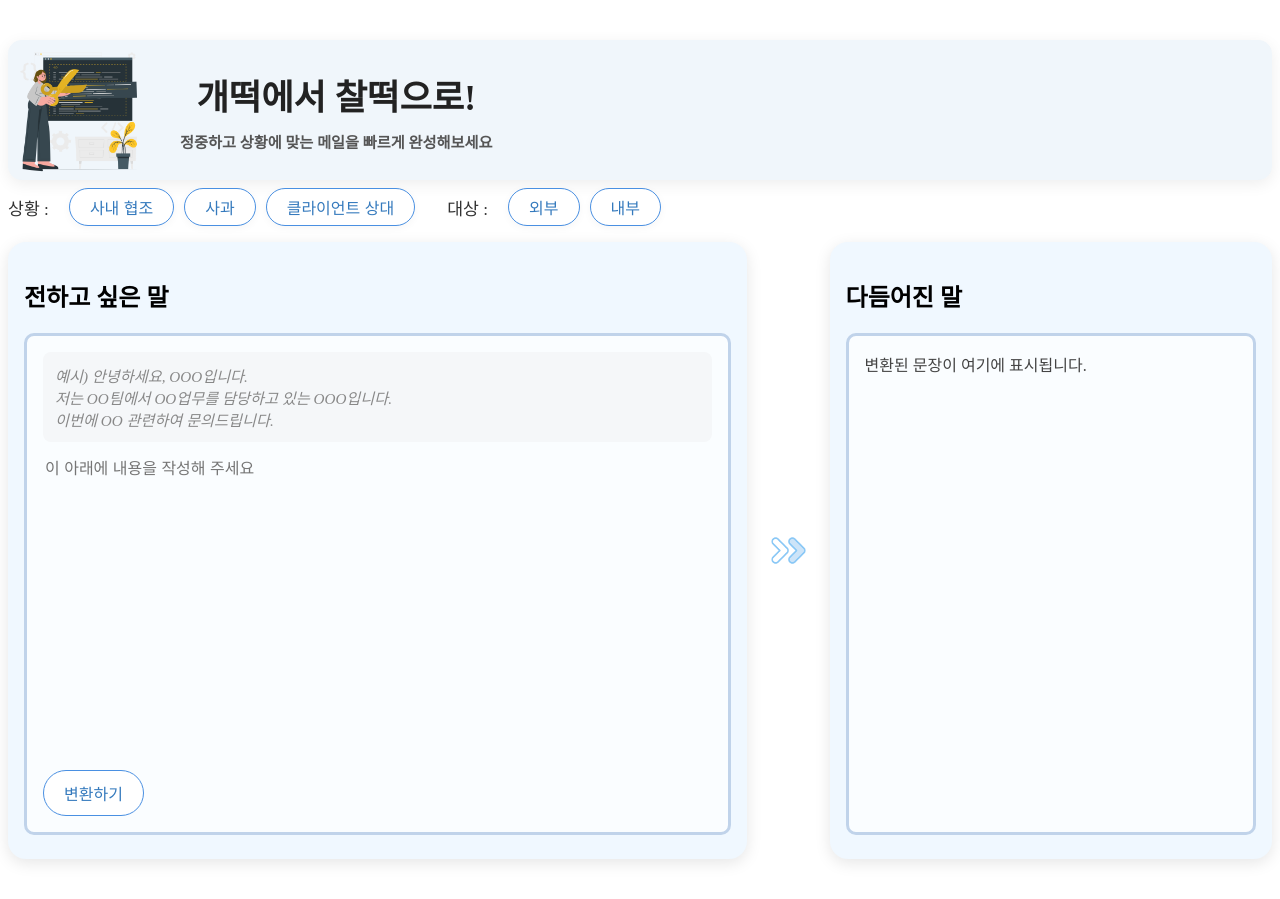
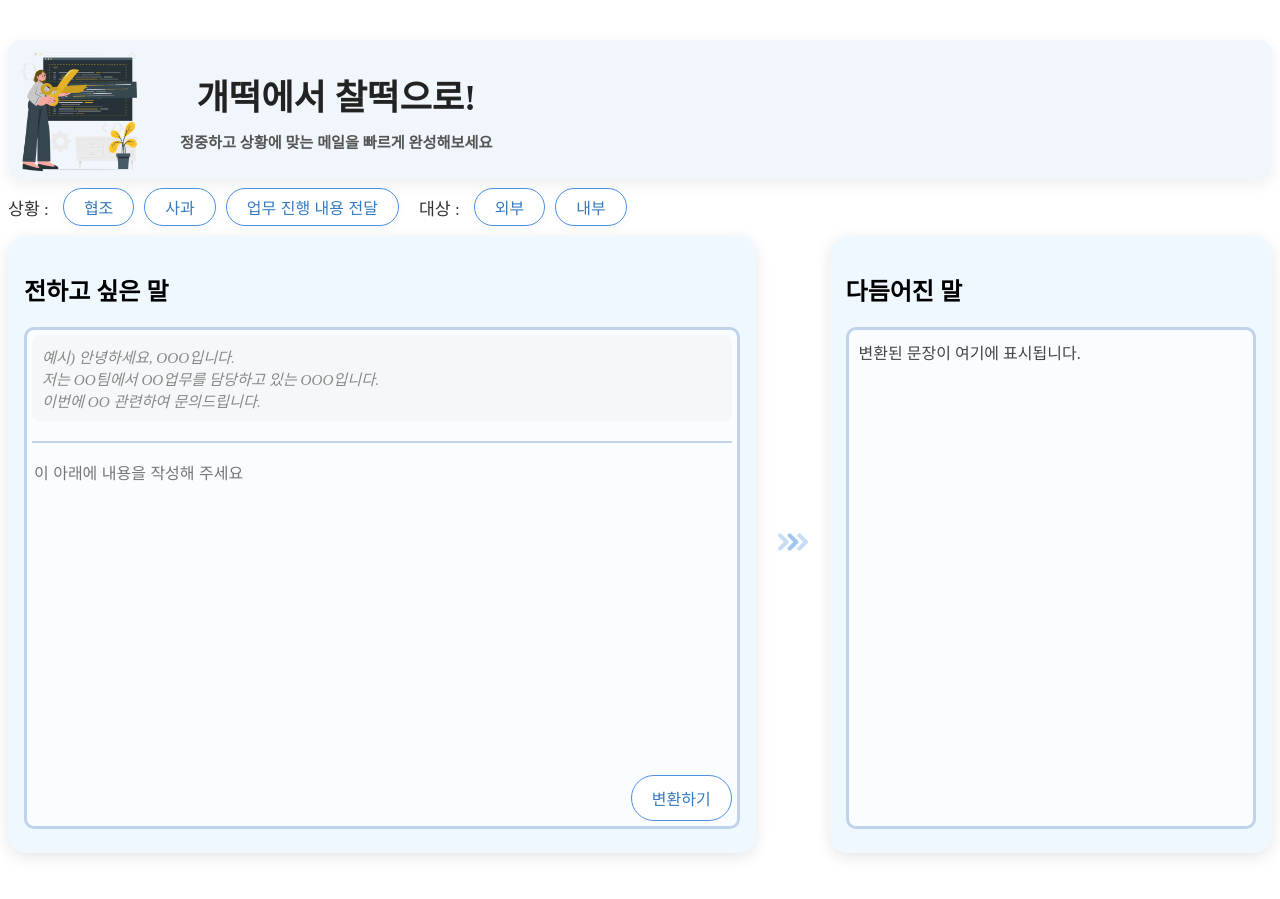
Before and after one commit to kim5303123/Mini4joProjApi, a React (Create React App) app in the folder frontend/: page / in a window 1280 px wide. Built offline with nearby package versions, Linux system fonts and the light colour scheme.

Commit message:
[예진] 페이지 수정 5차

```diff
--- a/frontend/src/App.jsx
+++ b/frontend/src/App.jsx
@@ -1,8 +1,9 @@
 import React, { useState } from 'react';
 import './styles/App.css';
 import { convertMailTone } from './api/mailToneApi';
+import { ChevronsRight } from 'lucide-react';
 
-const formats = ['사내 협조', '사과', '클라이언트 상대'];
+const formats = ['협조', '사과', '업무 진행 내용 전달'];
 const situationMap = {
   '결재': '결재',
   '사과': '사과',
@@ -106,6 +107,7 @@ function App() {
           <h2>전하고 싶은 말</h2>
           <div className="textarea-wrapper">
             <div className="template-preview">{getTemplate(selectedSituation)}</div>
+            <div className="template-divider" />
             <textarea
               className="input-textarea"
               placeholder="이 아래에 내용을 작성해 주세요"
@@ -113,6 +115,7 @@ function App() {
               onChange={(e) => setInputText(e.target.value)}
             />
             <div className="input-toolbar">
+              <div className="error-message">{error}</div>
               <button
                 className="convert-inline-btn"
                 onClick={handleConvert}
@@ -121,12 +124,12 @@ function App() {
                 {loading ? '변환 중...' : '변환하기'}
               </button>
             </div>
-            {error && <div className="error-message">{error}</div>}
           </div>
         </section>
 
         <div className="arrow-image-wrapper">
-          <img src="/assets/arrow4.png" alt="화살표" className="arrow-image" />
+          <ChevronsRight className={`arrow-icon arrow1 ${loading ? 'arrow-animate1' : ''}`} />
+          <ChevronsRight className={`arrow-icon arrow2 ${loading ? 'arrow-animate2' : ''}`} />
         </div>
 
         <section className="output-section">
--- a/frontend/src/styles/App.css
+++ b/frontend/src/styles/App.css
@@ -57,15 +57,15 @@
   width: 100%;
   display: flex;
   justify-content: flex-start;
-  gap: 32px;
-  margin-bottom: 16px;
+  gap: 20px;
+  margin-bottom: 10px;
   flex-wrap: wrap;
 }
 
 .selector-group {
   display: flex;
   align-items: center;
-  gap: 16px;
+  gap: 10px;
   flex-wrap: wrap;
 }
 
@@ -143,7 +143,7 @@
   border: 3px solid #c0d3ea;
   border-radius: 10px;
   background: #fafdff;
-  padding: 16px;
+  padding: 5px;
   box-sizing: border-box;
   flex: 1;
   display: flex;
@@ -170,7 +170,14 @@
 .input-toolbar {
   margin-top: 12px;
   display: flex;
-  justify-content: flex-start;
+  justify-content: space-between; /* 왼쪽엔 메시지, 오른쪽엔 버튼 */
+  align-items: center;
+}
+
+.error-message {
+  color: red;
+  font-size: 0.9rem;
+  margin: 0; /* 여백 제거 */
 }
 
 .convert-inline-btn {
@@ -189,28 +196,60 @@
   border: 3px solid #c0d3ea;
   border-radius: 10px;
   background: #fafdff;
-  padding: 16px;
+  padding: 10px;
   font-size: 1rem;
   color: #444;
   white-space: pre-wrap;
   overflow-y: auto;
+  min-height: 300px;
+}
+
+@keyframes fade-pulse {
+  0%   { opacity: 0.3; }
+  50%  { opacity: 1; }
+  100% { opacity: 0.3; }
 }
 
 .arrow-image-wrapper {
-  display: flex;
-  align-items: center;
-  justify-content: center;
-  padding: 0 8px;
+  position: relative;
+  width: 42px;   /* 겹침 고려한 적당한 너비 */
+  height: 36px;
+  align-self: center;
 }
 
-.arrow-image {
-  width: 35px;
-  opacity: 0.5;
-  transition: opacity 0.2s;
+.arrow-icon {
+  position: absolute;
+  stroke: #4a90e2;
+  stroke-width: 3px;
+  width: 32px;
+  height: 32px;
+  opacity: 0.3;
+  pointer-events: none;
 }
 
-.arrow-image:hover {
-  opacity: 0.7;
+/* 첫 번째 화살표 - 왼쪽 */
+.arrow1 {
+  left: 0px;
+  z-index: 1;
+}
+
+/* 두 번째 화살표 - 오른쪽 */
+.arrow2 {
+  left: 10px;
+  z-index: 2;
+}
+
+.arrow-loading {
+  animation: fade-pulse 1s infinite;
+}
+
+.arrow-animate1 {
+  animation: fade-pulse 1s infinite;
+  animation-delay: 0s;
+}
+.arrow-animate2 {
+  animation: fade-pulse 1s infinite;
+  animation-delay: 0.4s;
 }
 
 .template-preview {
@@ -218,14 +257,16 @@
   color: #888;
   font-style: italic;
   background: #f5f7f9;
-  padding: 12px;
+  padding: 10px;
   border-radius: 8px;
   margin-bottom: 12px;
   white-space: pre-wrap;
+  /* border-bottom: 2px solid #c0d3ea; */
+  /* padding-bottom: 16px; */
+  /* margin-bottom: 16px; */
 }
 
-.error-message {
-  color: red;
-  font-size: 0.9rem;
-  margin-top: 8px;
+.template-divider {
+  border-top: 2px solid #c0d3ea; /* 연한 파란색 선 */
+  margin: 8px 0 16px 0;          /* 위아래 여백 */
 }
```
